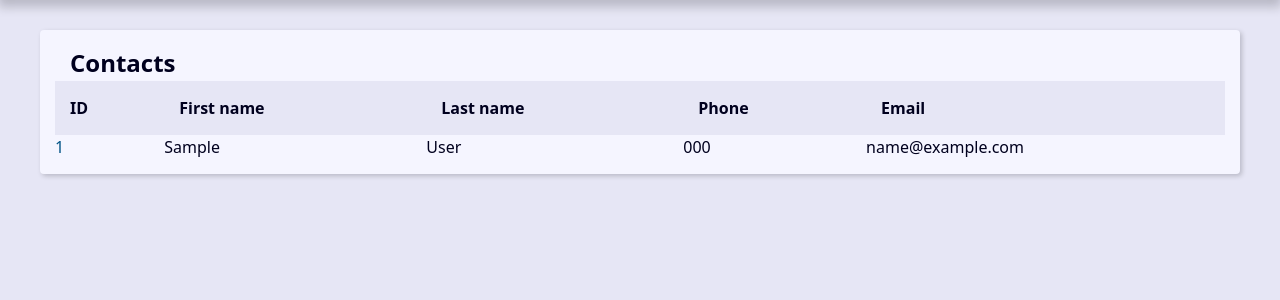
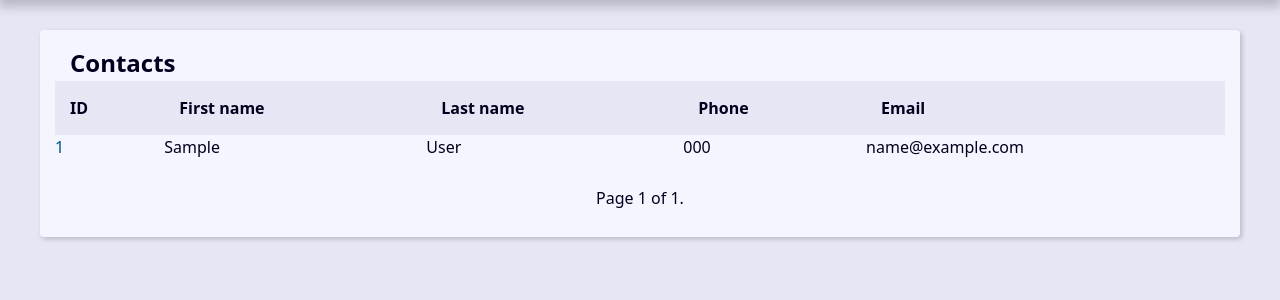
Before and after one commit to proguimador1/Projeto-agenda, a Django app: page / in a window 1280 px wide. Shown: the part 239-539 px from the top of the page. Run offline with Django 5.2, Linux system fonts and the light colour scheme; tables that the repository leaves empty hold one stand-in row (values such as "Sample post").

Commit message:
Added pagination

```diff
--- /dev/null
+++ b/base_template/global/_pagination.html
@@ -0,0 +1,19 @@
+{% if page_obj %}
+    <div class="pagination">
+        <span class="step-links">
+            {% if page_obj.has_previous %}
+                <a href="?page=1&q={{request.GET.q.strip}}">&laquo; first</a>
+                <a href="?page={{ page_obj.previous_page_number }}&q={{request.GET.q.strip}}">previous</a>
+            {% endif %}
+
+            <span class="current">
+                Page {{ page_obj.number }} of {{ page_obj.paginator.num_pages }}.
+            </span>
+
+            {% if page_obj.has_next %}
+                <a href="?page={{ page_obj.next_page_number }}&q={{request.GET.q.strip}}">next</a>
+                <a href="?page={{ page_obj.paginator.num_pages }}&q={{request.GET.q.strip}}">last &raquo;</a>
+            {% endif %}
+        </span>
+    </div>
+{% endif %}
--- a/base_template/global/base.html
+++ b/base_template/global/base.html
@@ -35,6 +35,7 @@
     </header>
     <main class="content">
         {% block content %}{% endblock content %}
+        {% include "global/_pagination.html" %}
     </main>
 </body>
 </html>
--- a/contact/templates/contact/index.html
+++ b/contact/templates/contact/index.html
@@ -1,7 +1,7 @@
 {% extends "global/base.html" %}
 
 {% block content %}
-{% if contacts %}
+{% if page_obj %}
     <div class="responsive-table">
         <table class="contacts-table">
             <capition class="table-caption">Contacts</capition>
@@ -15,7 +15,7 @@
                 </tr>
             </thead>
             <tbody>
-                {% for contact in contacts %}
+                {% for contact in page_obj %}
                     <tr class="table-row">
                         <td class="table-cell">
                             <a
--- a/contact/views/contact_view.py
+++ b/contact/views/contact_view.py
@@ -1,16 +1,21 @@
 from django.shortcuts import render, redirect
+from django.core.paginator import Paginator
 from django.db.models import Q
 from ..models import Contact
 
 # Create your views here.
 
 def initial(request):
-    contacts = Contact.objects.filter(show=True).order_by('-id')[:25]
+    contacts = Contact.objects.filter(show=True).order_by('-id')
+
+    paginator = Paginator(contacts, 20)
+    page_number = request.GET.get("page")
+    page_obj = paginator.get_page(page_number)
 
     return render(
         request,
         'contact/index.html',
-        {'contacts': contacts,
+        {'page_obj': page_obj,
         'site_title': 'Agenda'}
         )
 
@@ -24,10 +29,14 @@ def search(request):
         Q(first_name__icontains=search_value) |
         Q(last_name__icontains=search_value)).order_by('-id')
 
+    paginator = Paginator(contacts, 20)
+    page_number = request.GET.get("page")
+    page_obj = paginator.get_page(page_number)
+
     return render(
         request,
         'contact/index.html',
-        {'contacts': contacts,
+        {'page_obj': page_obj,
         'site_title': 'Agenda'}
         )
 
```
